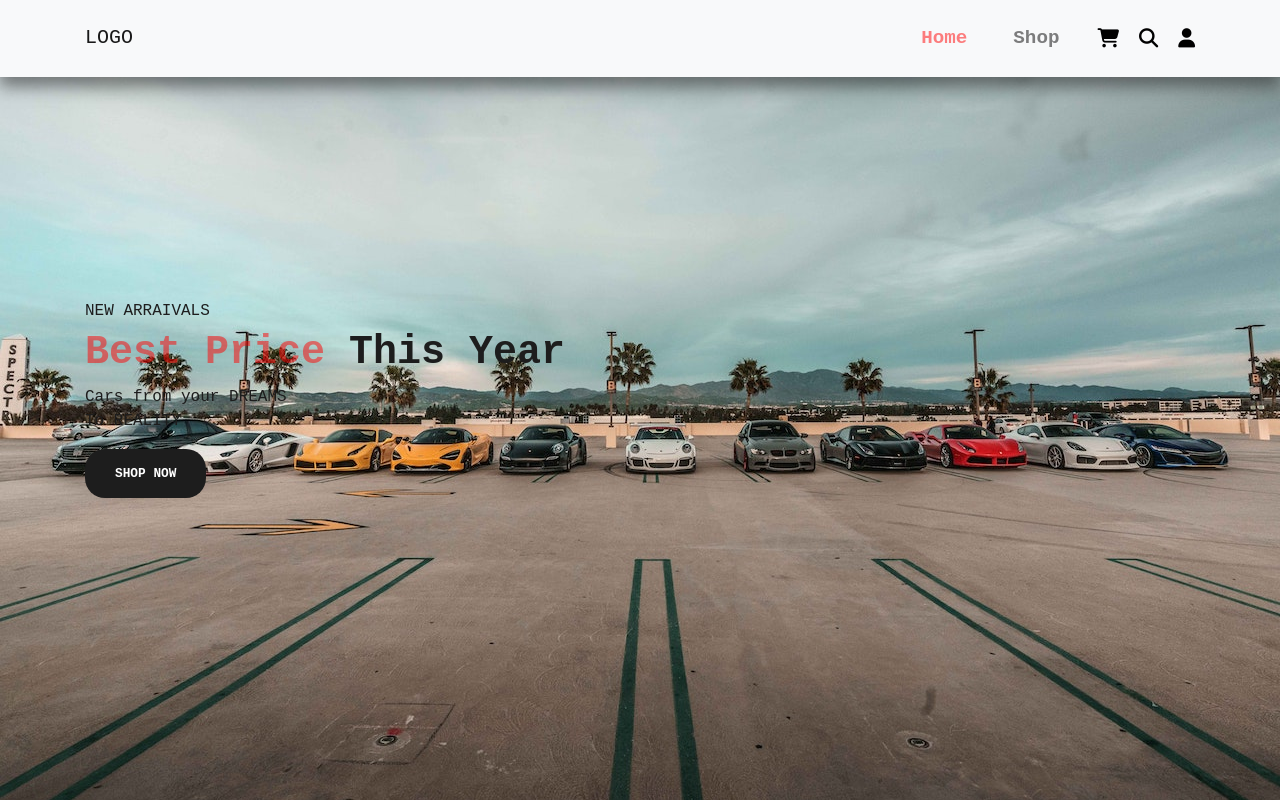
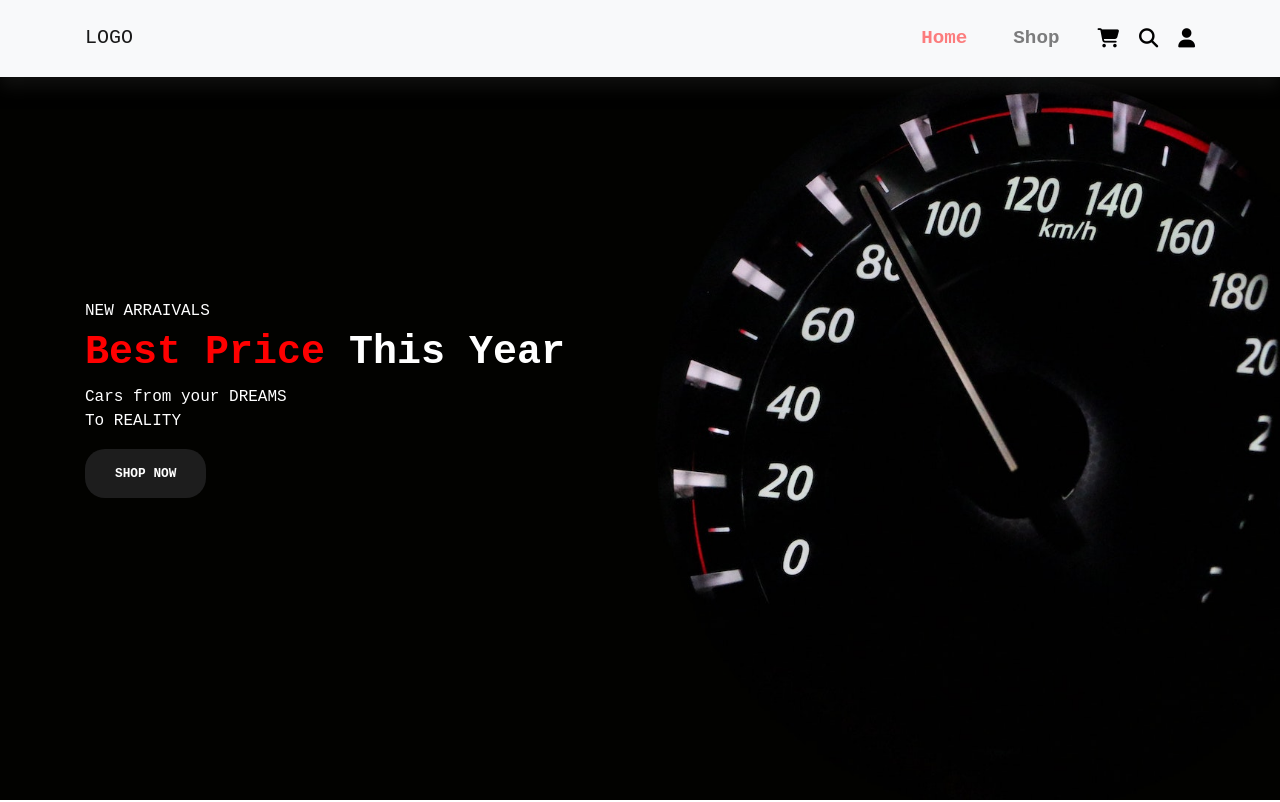
Before and after one commit to BrunoNeves214/E-commerce, a plain HTML site: page index.html in a window 1280 px wide. Shown: the top 802 px of the page. Drawn offline with nearby package versions, Linux system fonts and the light colour scheme.

Commit message:
new home background image

```diff
--- a/styles.css
+++ b/styles.css
@@ -68,7 +68,7 @@ button{
 }
 
 button:hover{
-    background-color: var(--10_5);
+    background-color: var(--10);
 }
 
 /*NAVIGATION*/
@@ -111,7 +111,7 @@ button:hover{
 
 /*HOME*/
 #home{
-    background-image: url(Imagens/pexels-jae-park-3770875.jpg);
+    background-image: url(Imagens/pexels-pixabay-248747.jpg);
     width: 100%;
     height: 100vh;
     background-size: cover;
@@ -121,10 +121,11 @@ button:hover{
     flex-direction: column;
     justify-content: center;
     align-items: flex-start;
+    color: var(--60);
 }
 
 #home span{
-    color: var(--10_5);
+    color: var(--10);
 }
 
 /*BRAND*/
```
Also changed, not shown: Imagens/pexels-pixabay-248747.jpg (added).
